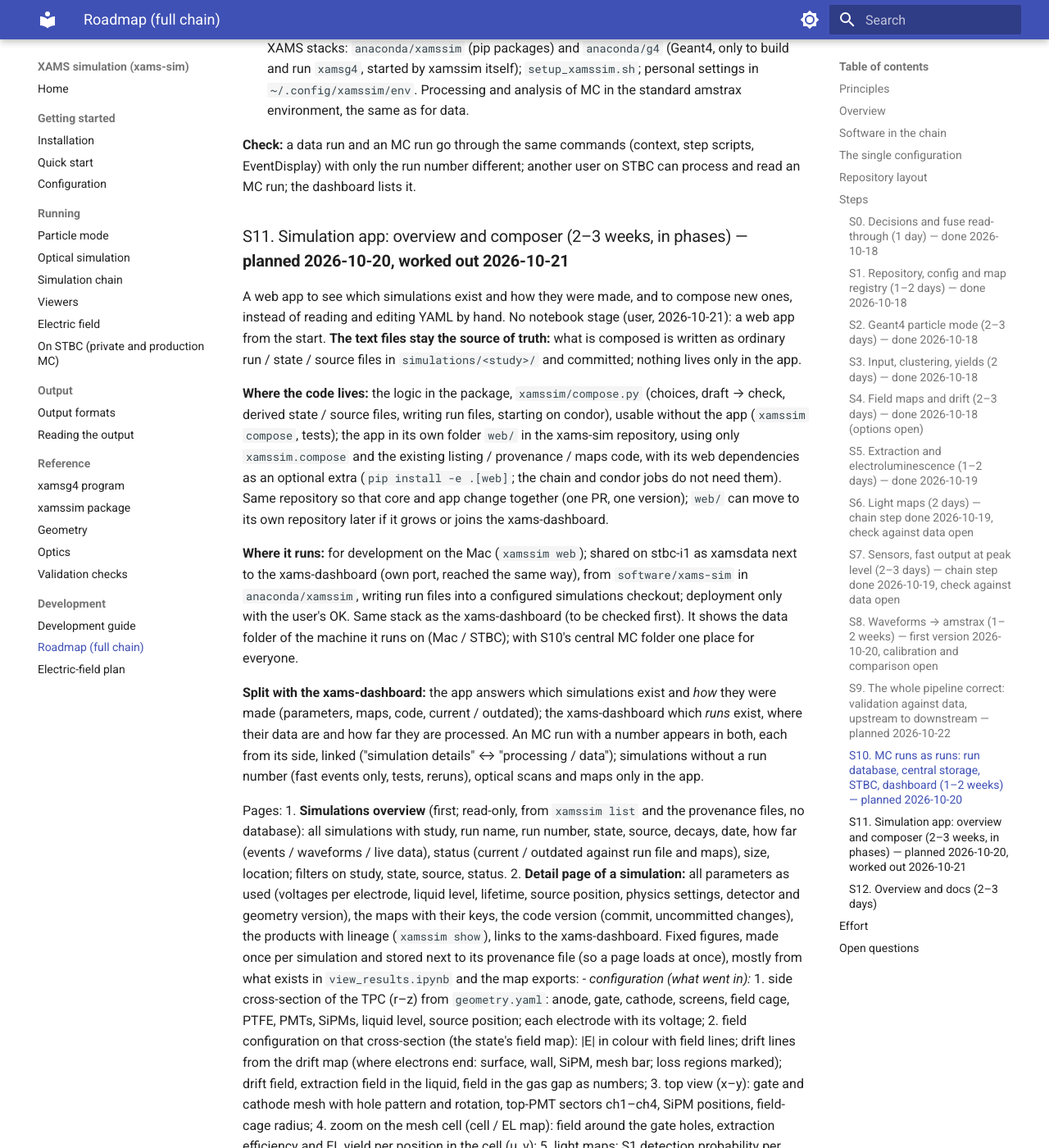
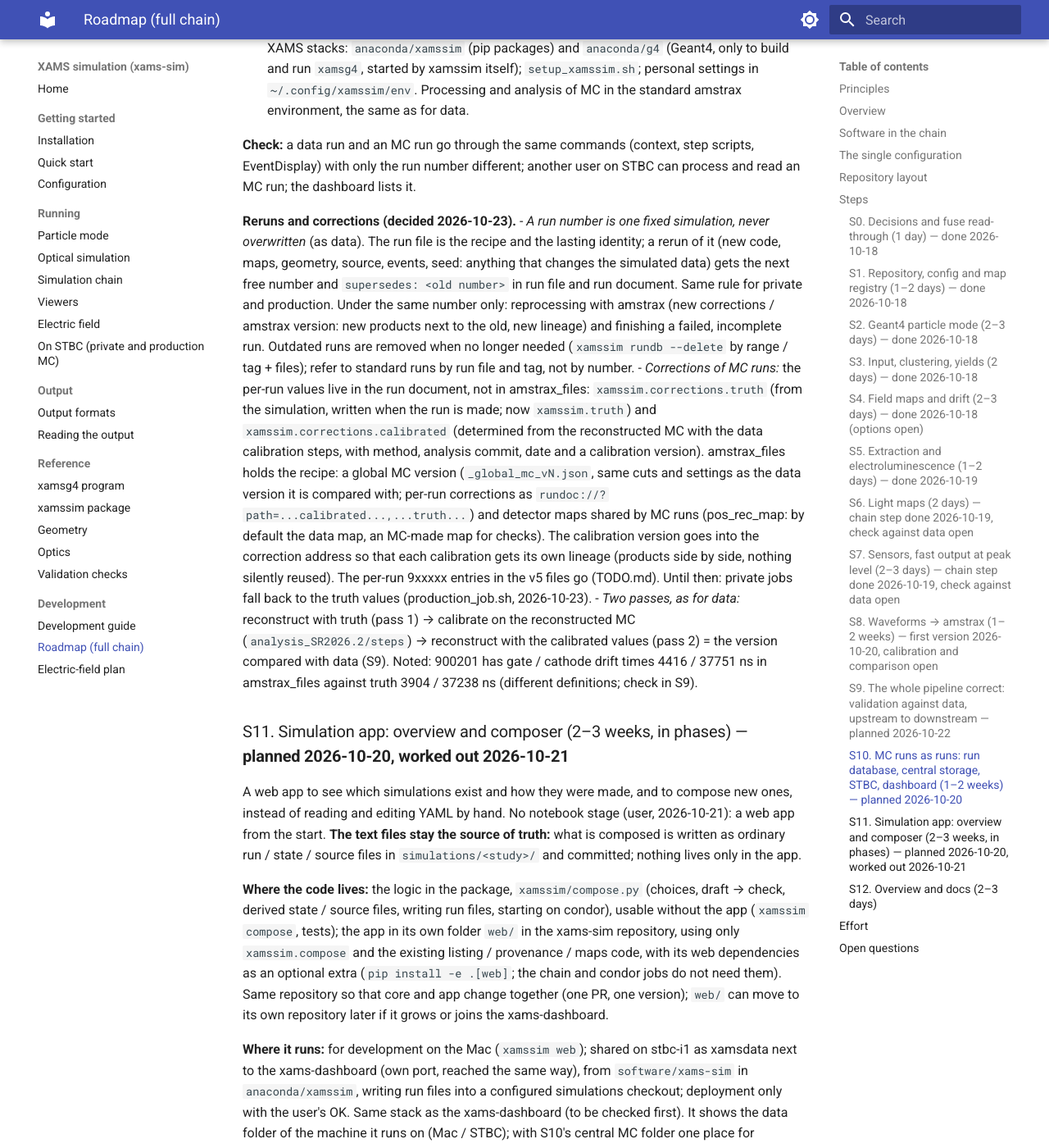
Before and after one commit to XAMS-nikhef/xams-sim, an MkDocs documentation site: the page built from docs/xams_sim_plan.md, in a window 1280 px wide and 1400 px high, scrolled down 13274 px. Shown: the whole window at 82% size. Built offline with MkDocs 1.6.1 and Material for MkDocs 9.7.7, drawn with Linux system fonts in a browser that asks for light colours; some of the changed text lies outside the part shown.

Commit message:
Plan S10/S11: reruns get a new run number; MC corrections in the run document (truth, calibrated), recipe in amstrax_files
Co-Authored-By: Claude Opus 5.5 <noreply@anthropic.com>

```diff
--- a/docs/xams_sim_plan.md
+++ b/docs/xams_sim_plan.md
@@ -444,6 +444,27 @@ Plan:
 **Check:** a data run and an MC run go through the same commands (context, step scripts, EventDisplay) with only the
 run number different; another user on STBC can process and read an MC run; the dashboard lists it.
 
+**Reruns and corrections (decided 2026-10-23).**
+- *A run number is one fixed simulation, never overwritten* (as data). The run file is the recipe and the lasting
+  identity; a rerun of it (new code, maps, geometry, source, events, seed: anything that changes the simulated data)
+  gets the next free number and `supersedes: <old number>` in run file and run document. Same rule for private and
+  production. Under the same number only: reprocessing with amstrax (new corrections / amstrax version: new products
+  next to the old, new lineage) and finishing a failed, incomplete run. Outdated runs are removed when no longer needed
+  (`xamssim rundb --delete` by range / tag + files); refer to standard runs by run file and tag, not by number.
+- *Corrections of MC runs:* the per-run values live in the run document, not in amstrax_files:
+  `xamssim.corrections.truth` (from the simulation, written when the run is made; now `xamssim.truth`) and
+  `xamssim.corrections.calibrated` (determined from the reconstructed MC with the data calibration steps, with method,
+  analysis commit, date and a calibration version). amstrax_files holds the recipe: a global MC version
+  (`_global_mc_vN.json`, same cuts and settings as the data version it is compared with; per-run corrections as
+  `rundoc://?path=...calibrated...,...truth...`) and detector maps shared by MC runs (pos_rec_map: by default the data
+  map, an MC-made map for checks). The calibration version goes into the correction address so that each calibration
+  gets its own lineage (products side by side, nothing silently reused). The per-run 9xxxxx entries in the v5 files go
+  (TODO.md). Until then: private jobs fall back to the truth values (production_job.sh, 2026-10-23).
+- *Two passes, as for data:* reconstruct with truth (pass 1) → calibrate on the reconstructed MC
+  (`analysis_SR2026.2/steps`) → reconstruct with the calibrated values (pass 2) = the version compared with data (S9).
+  Noted: 900201 has gate / cathode drift times 4416 / 37751 ns in amstrax_files against truth 3904 / 37238 ns
+  (different definitions; check in S9).
+
 ### S11. Simulation app: overview and composer (2–3 weeks, in phases) — **planned 2026-10-20, worked out 2026-10-21**
 
 A web app to see which simulations exist and how they were made, and to compose new ones, instead of reading and
@@ -522,6 +543,12 @@ reconstructed, private and production alike. A section "Reconstruction" per run
 Split: xams-dashboard = processing of database runs (data + production MC); the app = overview of all MC runs;
 notebooks = analysis and data comparisons. First test case: private run 990001 (z37).
 
+**Rerun button (decided 2026-10-23):** on an outdated run (signal only: made with older maps / code / run file), with
+the reason shown; it starts the same run file under the next free number (`supersedes` link), never overwrites. The
+account of the app decides private (own app) or production (xamsdata app); confirmation, at most 10 condor jobs; later
+"rerun all outdated". The overview shows the newest version per run file, older versions folded underneath
+(deletable). The detail page shows truth and calibrated corrections side by side.
+
 ### S12. Overview and docs (2–3 days)
 - Validation against data: S9.
 - **Detectors (2026-10-19):** `config/detectors/<detector>/geometry.yaml`, `detector:` in every state; keys follow
```
